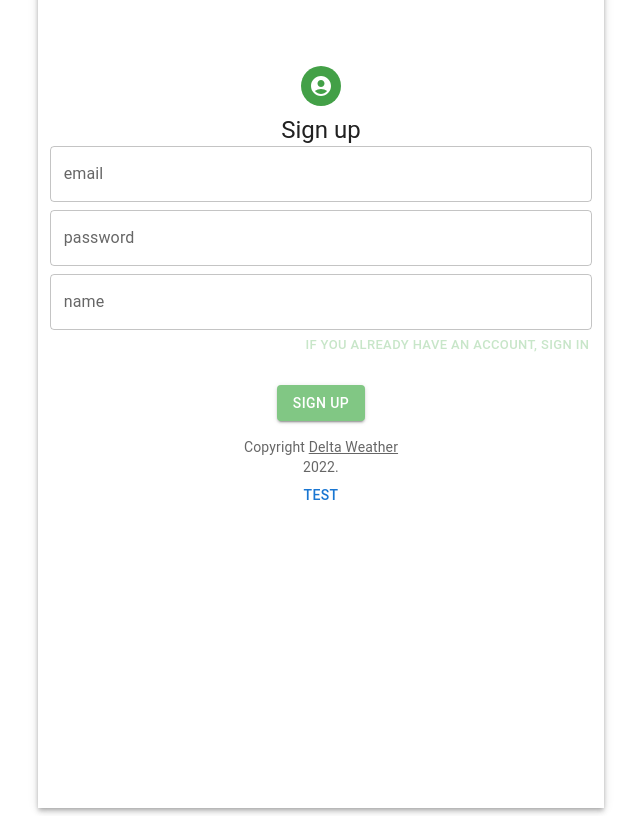
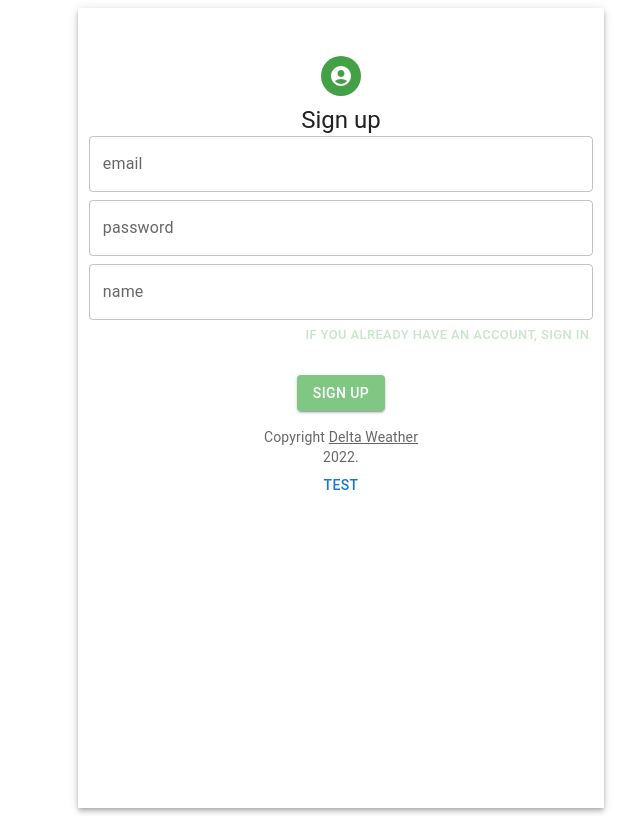
Before and after one commit to coolelephant/Delta-weather-react-app, a React (Create React App) app: page /signup in a window 1280 px wide. Shown: the whole page, without its empty margins (299-939 px from the left). Built offline with nearby package versions, Linux system fonts and the light colour scheme.

Commit message:
feat : sign up 페이지 TextField 수정
- sign up 페이지 TextField 넓이 맞춤으로 변경

```diff
--- a/src/pages/signin.tsx
+++ b/src/pages/signin.tsx
@@ -22,7 +22,7 @@ export const SignIn = () => {
       height={"100vh"}
     >
       <Grid
-        // textAlign={"center"}
+        textAlign={"center"}
         item
         xs={12}
         md={5}
--- a/src/pages/signup.tsx
+++ b/src/pages/signup.tsx
@@ -49,13 +49,12 @@ export const SignUp = () => {
   return (
     <Grid
       container
-      // textAlign={"center"}
+      //textAlign={"center"}
       justifyContent={"center"}
       height={"100vh"}
     >
       <Grid
         textAlign={"center"}
-        container
         item
         xs={12}
         md={5}
@@ -65,7 +64,7 @@ export const SignUp = () => {
         spacing={5}
       >
         <Box
-          marginTop={"90px"}
+          marginTop={"40px"}
           display={"flex"}
           flexDirection={"column"}
           alignItems={"center"}
```
